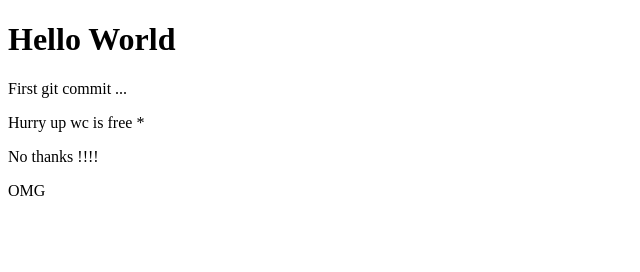
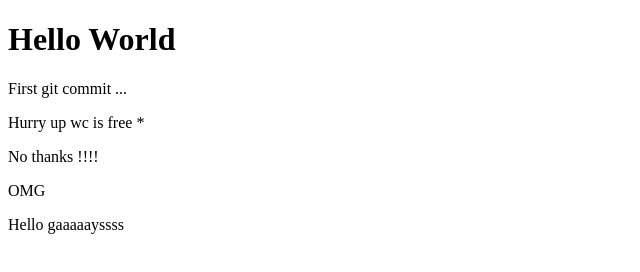
Before and after one commit to HaseefMuhammed/git-sample, a plain HTML site: page index.html in a window 1280 px wide. Shown: the whole page, without its empty margins (0-640 px from the left). Drawn offline with Linux system fonts and the light colour scheme.

Commit message:
index file edited leared clone server

```diff
--- a/index.html
+++ b/index.html
@@ -12,6 +12,7 @@
 
   <p>No thanks !!!!</p>
   <p>OMG</p>
+  <p>Hello gaaaaayssss</p>
 
 </body>
 </html>
```
